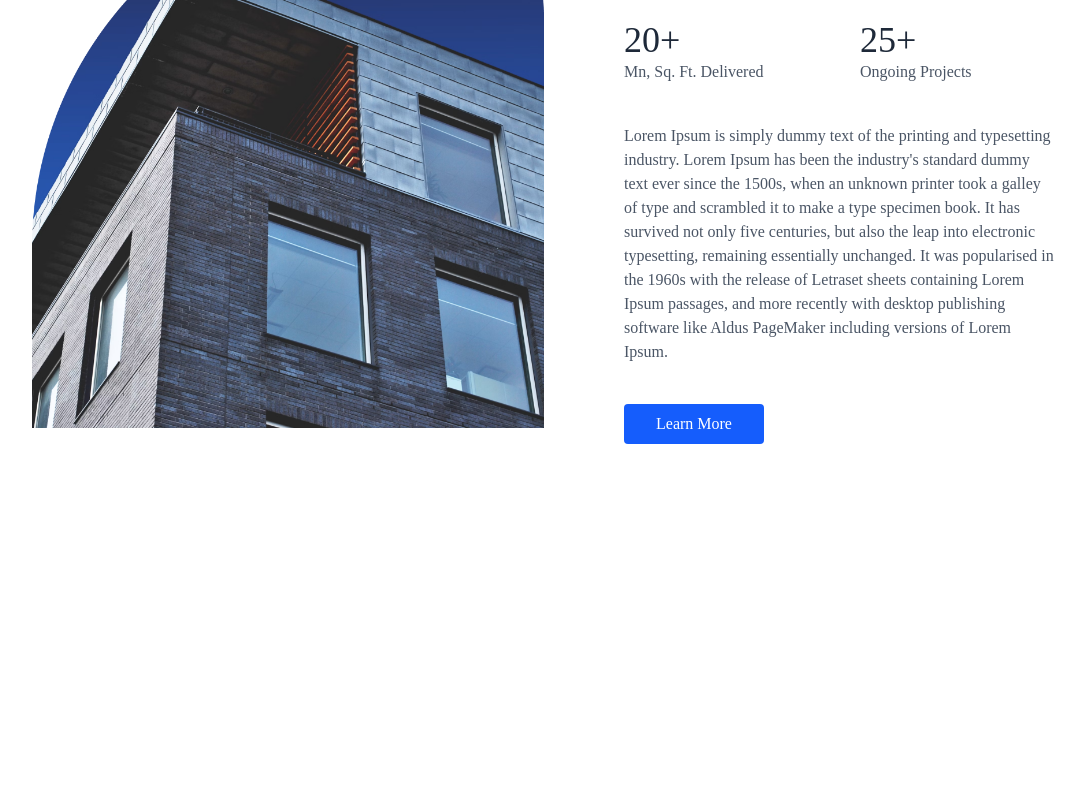
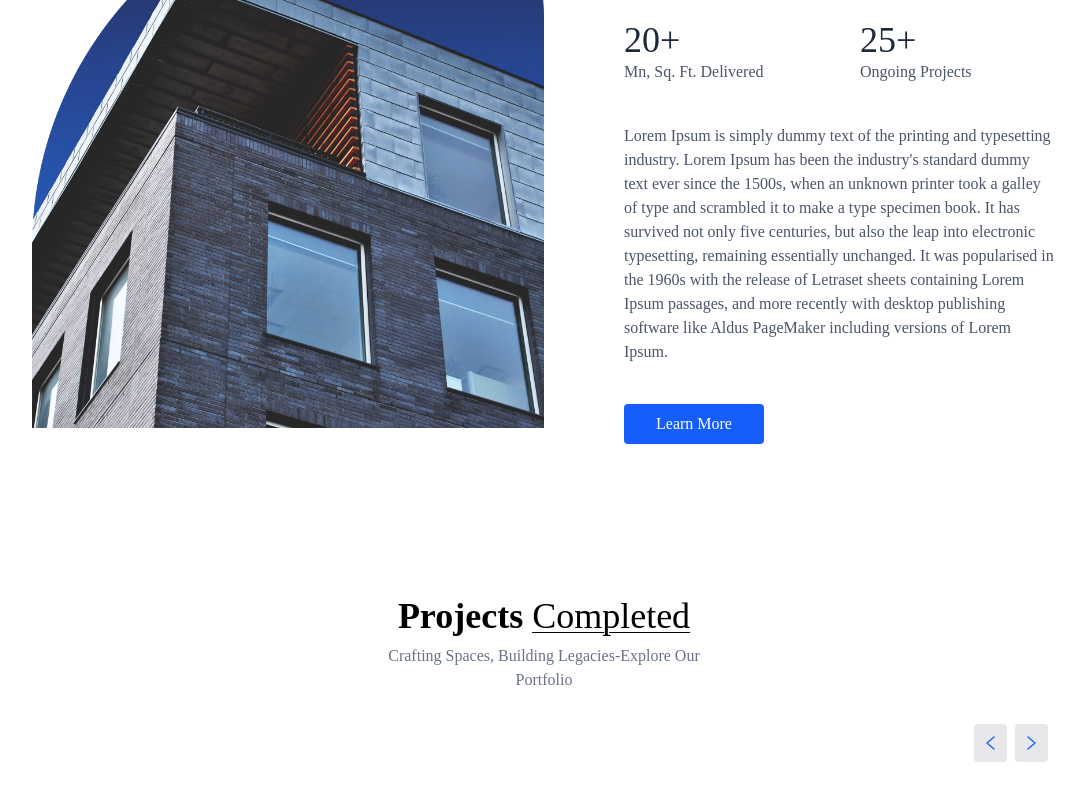
Before and after one commit to Siddiqui145/real_estate_web, a React (Vite) app: page / in a window 1280 px wide. Shown: the part 1124-1924 px from the top of the page, without its empty margins (96-1180 px from the left). Before the commit the page ends 1624 px from the top, so only its background shows below. Built offline with nearby package versions, Linux system fonts and the light colour scheme; a web font is replaced by a local one.

Commit message:
projects desc designed

```diff
--- a/src/App.jsx
+++ b/src/App.jsx
@@ -2,6 +2,7 @@
 import Navbar from './components/Navbar'
 import Header from './components/Header'
 import About from './components/About'
+import Projects from './components/Projects'
 
 const App = () => {
   return (
@@ -9,6 +10,7 @@
 
       <Header/>
       <About/>
+      <Projects/>
     </div>
   )
 }
--- /dev/null
+++ b/src/components/Projects.jsx
@@ -0,0 +1,27 @@
+import React from 'react'
+import { assets } from '../assets/assets'
+
+const Projects = () => {
+  return (
+    <div className='container mx-auto py-4 pr-20 px-6 md:px-20 lg:px-32 my-20 w-full overflow-hidden' id='Projects'>
+        <h1 className='text-2xl sm:text-4xl font-bold mb-2 text-center'>
+            Projects <span className='underline underline-offset-4 decoration-1 under font-light'>Completed</span>
+            </h1>
+            <p className='text-center text-gray-500 mb-8 max-w-80 mx-auto'>
+                Crafting Spaces, Building Legacies-Explore Our Portfolio
+            </p>
+
+            <div className='flex justify-end items-center mb-8'>
+                <button className='p-3 bg-gray-200 rounded mr-2' aria-label='Previous Project'>
+                    <img src={assets.left_arrow} alt="Previous" />
+                </button>
+
+                <button className='p-3 bg-gray-200 rounded mr-2' aria-label='Next Project'>
+                    <img src={assets.right_arrow} alt="Next" />
+                </button>
+            </div>
+    </div>
+  )
+}
+
+export default Projects
```
